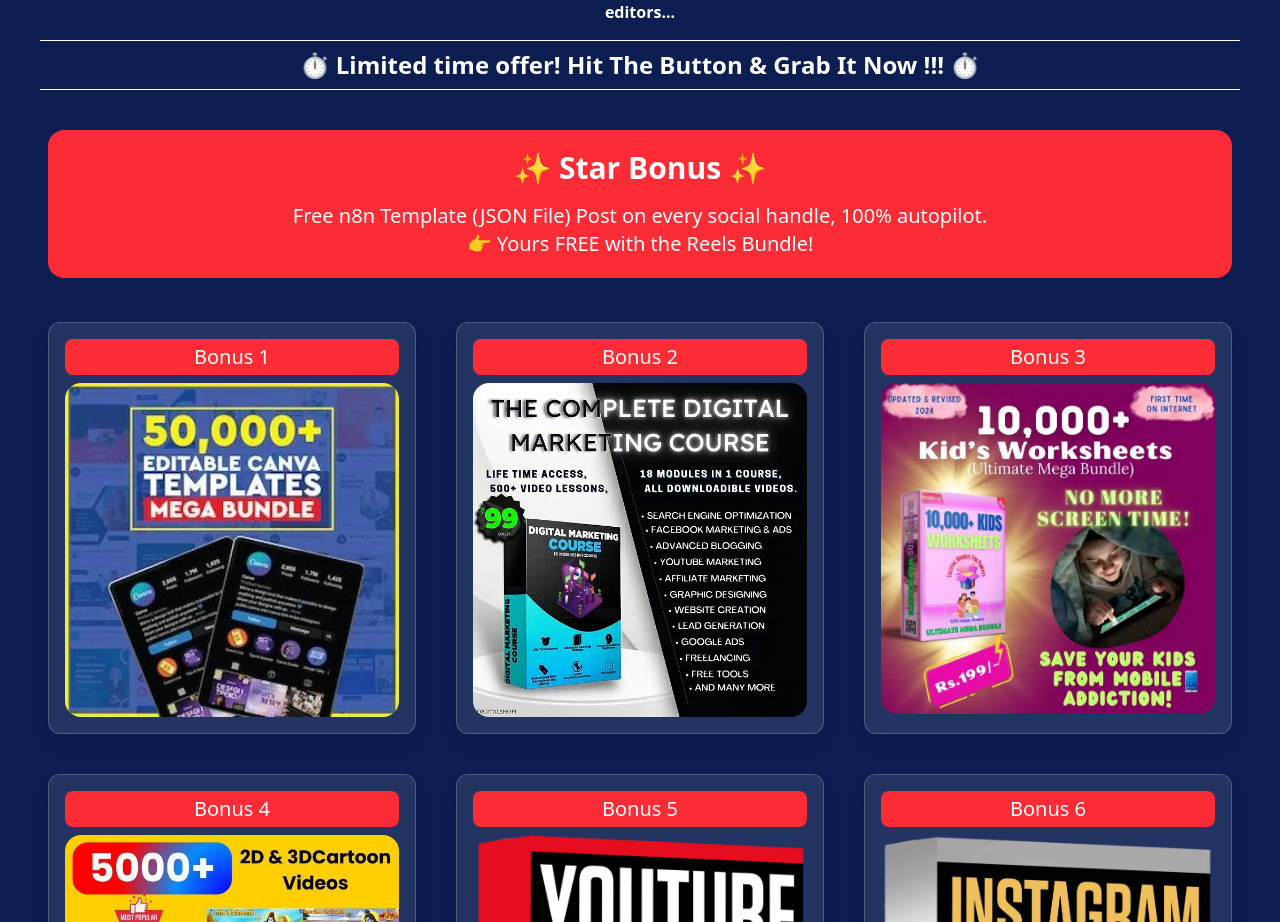
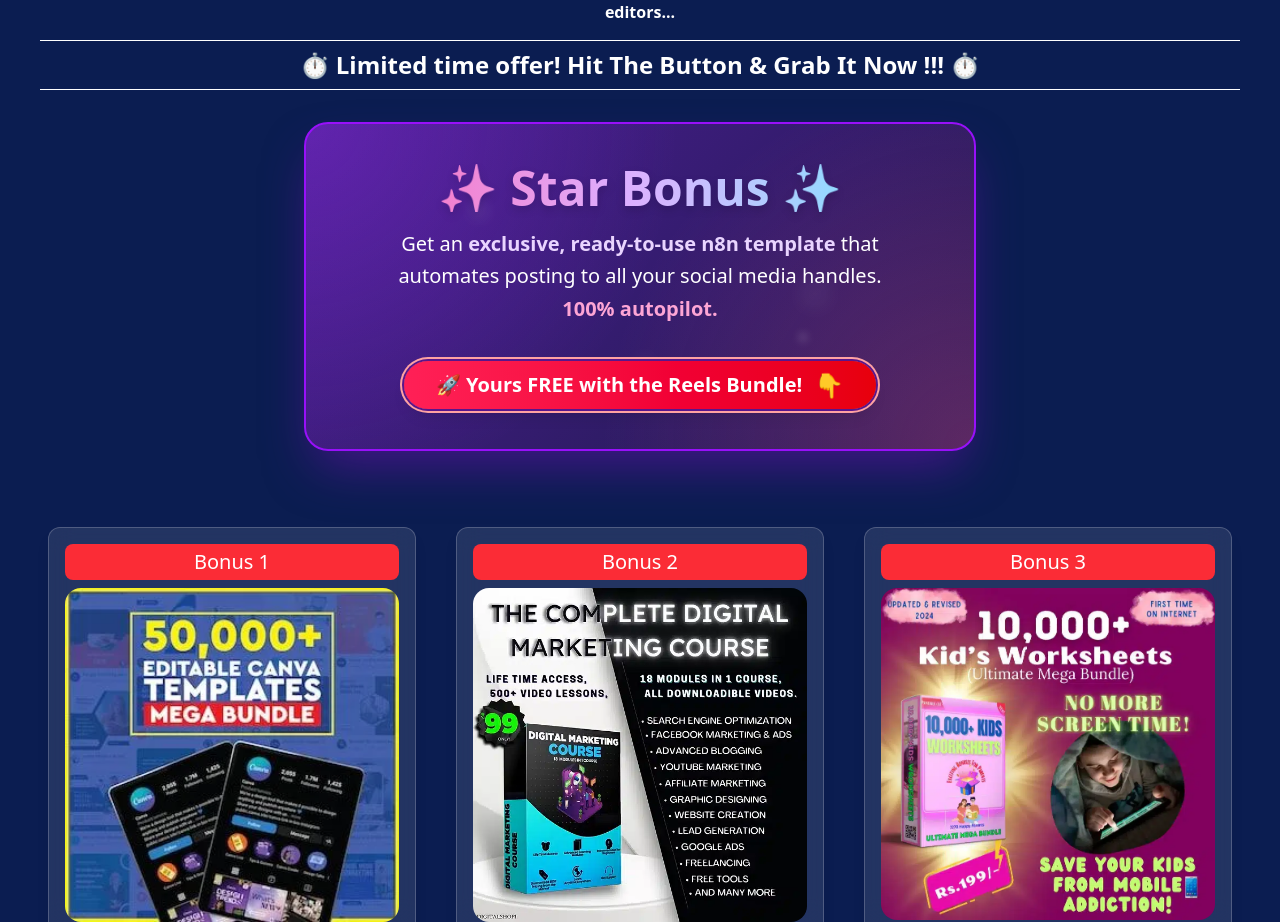
Before and after one commit to tabrez-nitr/gimmickWebsite, a Next.js app: page / in a window 1280 px wide. Shown: the part 9169-10091 px from the top of the page. Built offline with nearby package versions, Linux system fonts and the light colour scheme.

Commit message:
add meta ads tracker

```diff
--- a/app/layout.tsx
+++ b/app/layout.tsx
@@ -1,5 +1,6 @@
 import type { Metadata } from "next";
 import { Geist, Geist_Mono } from "next/font/google";
+import Script from "next/script"; // ✅ Import Script component
 import "./globals.css";
 
 const geistSans = Geist({
@@ -14,19 +15,44 @@
 
 export const metadata: Metadata = {
   title: "Entellexa",
-  description: "1,000,00+ Mega Reels Bundle! Faceless, Aesthetic, Lifestyle, Dog & Cat Reels, Interior Design, Luxury Cars —everything you need to grow your social media  Start attracting clients now",
+  description:
+    "1,000,00+ Mega Reels Bundle! Faceless, Aesthetic, Lifestyle, Dog & Cat Reels, Interior Design, Luxury Cars —everything you need to grow your social media. Start attracting clients now",
 };
 
 export default function RootLayout({
   children,
-}: Readonly<{
+}: {
   children: React.ReactNode;
-}>) {
+}) {
   return (
     <html lang="en">
-      <body
-        className={`${geistSans.variable} ${geistMono.variable} antialiased`}
-      >
+      <body className={`${geistSans.variable} ${geistMono.variable} antialiased`}>
+        {/* ✅ Meta Pixel Script */}
+        <Script id="facebook-pixel" strategy="afterInteractive">
+          {`
+            !function(f,b,e,v,n,t,s)
+            {if(f.fbq)return;n=f.fbq=function(){n.callMethod?
+            n.callMethod.apply(n,arguments):n.queue.push(arguments)};
+            if(!f._fbq)f._fbq=n;n.push=n;n.loaded=!0;n.version='2.0';
+            n.queue=[];t=b.createElement(e);t.async=!0;
+            t.src=v;s=b.getElementsByTagName(e)[0];
+            s.parentNode.insertBefore(t,s)}(window, document,'script',
+            'https://connect.facebook.net/en_US/fbevents.js');
+            fbq('init', '1435145084442345');
+            fbq('track', 'PageView');
+          `}
+        </Script>
+
+        {/* ✅ NoScript fallback for browsers without JS */}
+        <noscript>
+          <img
+            height="1"
+            width="1"
+            style={{ display: "none" }}
+            src="https://www.facebook.com/tr?id=1435145084442345&ev=PageView&noscript=1"
+          />
+        </noscript>
+
         {children}
       </body>
     </html>
--- a/components/Page6.tsx
+++ b/components/Page6.tsx
@@ -97,14 +97,61 @@
 
       {/* Bonuses */}
       <div className='flex justify-center px-2'>
-      <div className='bg-red-500 w-full mt-10 p-1  font-bold text-center text-white text-2xl rounded-2xl'>
-        <h2 className='p-4 px-2'>
-          <h2 className='text-3xl mb-4'> ✨ Star Bonus ✨</h2>
-          <p className='text-xl font-normal'>Free n8n Template (JSON File)
-Post on every social handle, 100% autopilot. <br />
-👉 Yours FREE with the Reels Bundle!</p>
-        </h2>
-      </div>
+     <div className="w-full  max-w-2xl mx-auto mt-8 mb-8 relative z-10">
+  <div
+    className="
+      relative rounded-3xl px-8 py-2 md:p-10 text-center
+      overflow-hidden
+      bg-gradient-to-br from-purple-900 to-indigo-900
+      border-2 border-purple-600
+      shadow-2xl shadow-purple-800/60
+      transform hover:scale-103 transition-transform duration-300 ease-in-out
+    "
+    style={{
+      backgroundImage: 'radial-gradient(circle at top left, rgba(147,51,234,0.3) 0%, transparent 50%), radial-gradient(circle at bottom right, rgba(236,72,153,0.3) 0%, transparent 50%), linear-gradient(135deg, #4c1d95 0%, #1e1b4b 100%)'
+    }}
+  >
+    {/* Background glowing particles/stars (conceptual, could be achieved with pseudo-elements or actual SVGs) */}
+    <div className="absolute inset-0 z-0 opacity-20">
+      {/* Imagine subtle, animated stardust or star twinkles here */}
+      <div className="absolute top-1/4 left-1/4 w-3 h-3 bg-white rounded-full blur-sm animate-pulse-fast"></div>
+      <div className="absolute bottom-1/3 right-1/4 w-2 h-2 bg-white rounded-full blur-xs animate-pulse-slow delay-200"></div>
+      <div className="absolute top-1/2 left-3/4 w-4 h-4 bg-white rounded-full blur-md animate-pulse-fast delay-400"></div>
+      <div className="absolute bottom-1/4 left-1/2 w-2 h-2 bg-white rounded-full blur-sm animate-pulse-slow delay-600"></div>
+    </div>
+
+    <div className="relative z-10">
+      <h2 className="text-4xl md:text-5xl font-extrabold mb-4
+        bg-gradient-to-r from-pink-400 via-purple-300 to-cyan-300
+        bg-clip-text text-transparent
+        drop-shadow-lg
+        animate-pulse-light
+      ">
+        ✨ Star Bonus ✨
+      </h2>
+
+      <p className="text-white text-lg md:text-xl mb-3 leading-relaxed max-w-lg mx-auto">
+        Get an <span className="font-semibold text-purple-200">exclusive, ready-to-use n8n template</span> that automates posting to all your social media handles. <span className="font-bold text-pink-300">100% autopilot.</span>
+      </p>
+
+      <a
+        href="#" /* Replace with your actual link */
+        className="
+          inline-flex items-center justify-center
+          px-8 py-2 mt-6
+          text-xl font-bold text-white
+          bg-gradient-to-r from-rose-500 to-red-600
+          rounded-full shadow-lg
+          transform hover:scale-105 hover:shadow-xl transition-all duration-300 ease-in-out
+          ring-2 ring-red-300 ring-offset-2 ring-offset-purple-900
+          animate-bounce-slow
+        "
+      >
+        🚀 Yours FREE with the Reels Bundle! <span className="ml-3 text-2xl">👇</span>
+      </a>
+    </div>
+  </div>
+</div>
       </div>
       <div className='grid grid-cols-2 gap-4 md:gap-10 md:grid-cols-3 p-2 mt-9'>
         {elem.map((el, i) => (
```
